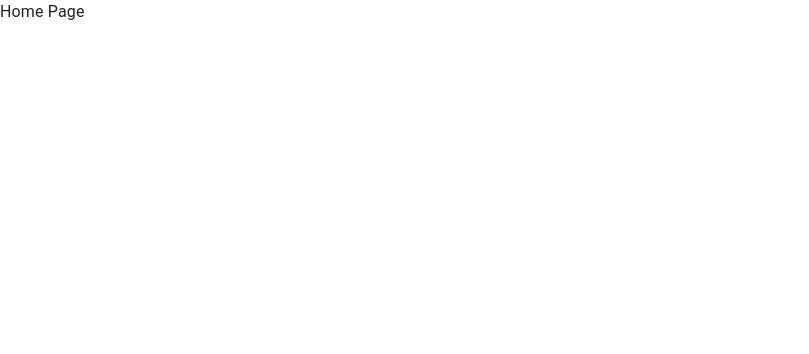
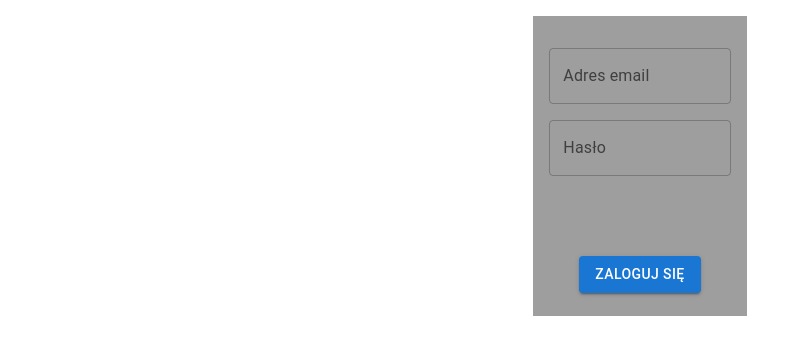
Before and after one commit to DMilka/FitAppUI, a React (Create React App) app: page / in a window 1280 px wide. Shown: the top 354 px of the page, without its empty margins (0-809 px from the left). Built offline with nearby package versions, Linux system fonts and the light colour scheme.

Commit message:
[feature] Added login form

```diff
--- /dev/null
+++ b/public/translations/pl/form.json
@@ -0,0 +1,6 @@
+{
+  "input": {
+    "email": "Adres email",
+    "password": "Hasło"
+  }
+}
--- /dev/null
+++ b/public/translations/pl/translation.json
@@ -0,0 +1,5 @@
+{
+  "button": {
+    "login": "Zaloguj się"
+  }
+}
--- /dev/null
+++ b/src/pages/Home/Form/LoginForm.tsx
@@ -0,0 +1,39 @@
+import React, {useState} from 'react';
+import GridContainer from "../../../components/grid/GridContainer/GridContainer";
+import GridItem from "../../../components/grid/GridItem/GridItem";
+import TextField from "../../../components/form/inputs/TextField/TextField";
+import Button from "../../../components/buttons/Button/Button";
+import Container from "../../../components/container/Container/Container";
+import Translation from "../../../components/translate/Translation";
+
+
+const LoginForm = () => {
+    const [emailAddress, setEmailAddress] = useState<string>('');
+    const [password, setPassword] = useState<string>('');
+
+    const login = (): void => {
+
+    }
+
+    return (
+            <GridContainer justifyContent={'center'} >
+                <GridItem xs={12} sm={8} md={4} lg={2} margin={2}>
+                    <Container height={300}>
+                        <GridContainer padding={2} justifyContent={'space-between'}>
+                            <GridItem xs={12} marginTop={2}>
+                                <TextField label={<Translation trans={'form:input.email'}/>} value={emailAddress} name={'email-address'}/>
+                            </GridItem>
+                            <GridItem xs={12}  marginTop={2}>
+                                <TextField label={<Translation trans={'form:input.password'}/>} value={password} name={'password'}/>
+                            </GridItem>
+                            <GridItem xs={12} textAlign={'center'}  marginTop={10}>
+                                <Button label={<Translation trans={'translation:button.login'}/>} onClick={login} />
+                            </GridItem>
+                        </GridContainer>
+                    </Container>
+                </GridItem>
+            </GridContainer>
+    );
+};
+
+export default LoginForm;
--- a/src/pages/Home/HomePage.tsx
+++ b/src/pages/Home/HomePage.tsx
@@ -1,10 +1,12 @@
 import React from 'react';
+import Container from "../../components/container/Container/Container";
+import LoginForm from "./Form/LoginForm";
 
 const HomePage: React.FC = () => {
     return (
-        <div>
-            Home Page
-        </div>
+        <Container transparent>
+            <LoginForm/>
+        </Container>
     );
 };
 
```
